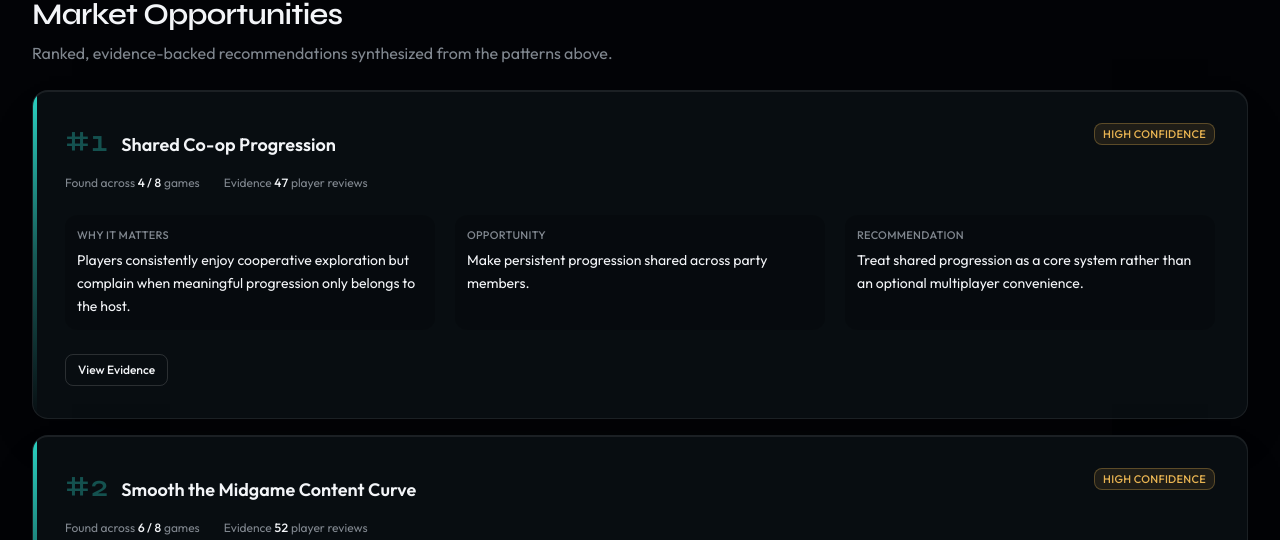
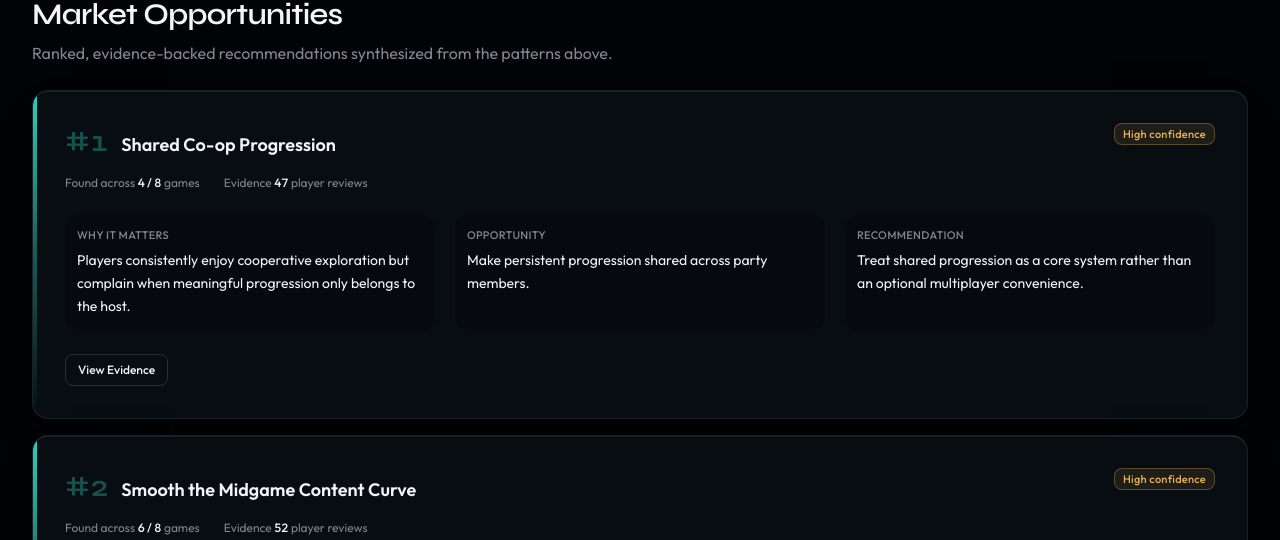
Before and after one commit to xsolla-baku-gametech-hackathon/team-hype, a Next.js app: page /analysis/demo in a window 1280 px wide. Shown: the part 2540-3080 px from the top of the page. Built offline with nearby package versions, Linux system fonts and the light colour scheme; no server answers.

Commit message:
refactor(ui): reuse CONFIDENCE_LABEL on opportunity cards
Co-authored-by: Cursor <cursoragent@cursor.com>

```diff
--- a/src/components/opportunities/opportunity-card.tsx
+++ b/src/components/opportunities/opportunity-card.tsx
@@ -1,5 +1,6 @@
 import { ViewEvidenceButton } from "@/components/evidence/view-evidence-button";
 import { Badge } from "@/components/ui/badge";
+import { CONFIDENCE_LABEL } from "@/lib/analysis/labels";
 import { formatNumber } from "@/lib/utils/format";
 import type { MarketOpportunity } from "@/lib/analysis/types";
 
@@ -36,7 +37,7 @@ export function OpportunityCard({ opportunity }: OpportunityCardProps) {
           </h3>
         </div>
         <Badge variant={opportunity.confidence === "high" ? "opportunity" : "neutral"}>
-          {opportunity.confidence.toUpperCase()} CONFIDENCE
+          {CONFIDENCE_LABEL[opportunity.confidence]}
         </Badge>
       </div>
 
```
